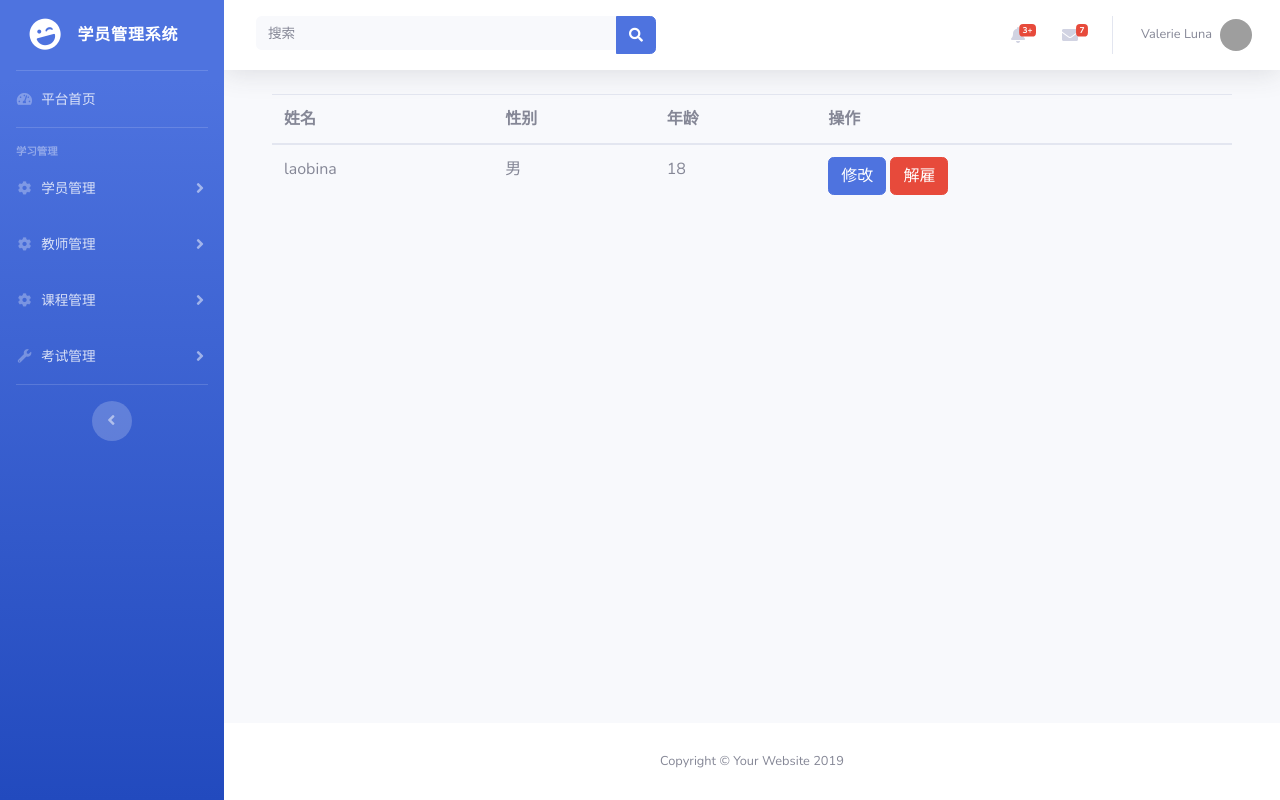
After one commit to faquirying/Flask_Students_sys, a Flask app: page /teachers_list/ in a window 1280 px wide. The commit adds this page. Run offline with Flask 2, Linux system fonts and the light colour scheme; data comes from the database, SQL or seed files in the repository; both versions use the stored data as it was after the commit; parts of the project's set-up code (start-up, migrations or seed data) failed here and were passed over; some libraries are stand-ins or nearby versions; grey boxes are pictures that could not be loaded.

Commit message:
项目base页调整

```diff
--- a/FlaskDirtory/FlaskDirtory/templates/base.html
+++ b/FlaskDirtory/FlaskDirtory/templates/base.html
@@ -31,7 +31,7 @@
     <ul class="navbar-nav bg-gradient-primary sidebar sidebar-dark accordion" id="accordionSidebar">
 
       <!-- Sidebar - Brand -->
-      <a class="sidebar-brand d-flex align-items-center justify-content-center" href="index.html">
+      <a class="sidebar-brand d-flex align-items-center justify-content-center" href="/index/">
         <div class="sidebar-brand-icon rotate-n-15">
           <i class="fas fa-laugh-wink"></i>
         </div>
@@ -43,7 +43,7 @@
 
       <!-- Nav Item - Dashboard -->
       <li class="nav-item">
-        <a class="nav-link" href="index.html">
+        <a class="nav-link" href="/index/">
           <i class="fas fa-fw fa-tachometer-alt"></i>
           <span>平台首页</span></a>
       </li>
@@ -60,9 +60,35 @@
       <li class="nav-item">
         <a class="nav-link collapsed" href="#" data-toggle="collapse" data-target="#collapseTwo" aria-expanded="false" aria-controls="collapseTwo">
           <i class="fas fa-fw fa-cog"></i>
+          <span>学员管理</span>
+        </a>
+        <div id="collapseTwo" class="collapse" aria-labelledby="headingTwo" data-parent="#accordionSidebar">
+          <div class="bg-white py-2 collapse-inner rounded">
+            <h6 class="collapse-header">学员信息管理:</h6>
+            <a class="collapse-item" href="/students_list/">学员信息</a>
+          </div>
+        </div>
+      </li>
+
+      <li class="nav-item">
+        <a class="nav-link collapsed" href="#" data-toggle="collapse" data-target="#collapsefour" aria-expanded="false" aria-controls="collapsefour">
+          <i class="fas fa-fw fa-cog"></i>
+          <span>教师管理</span>
+        </a>
+        <div id="collapsefour" class="collapse" aria-labelledby="headingfour" data-parent="#accordionSidebar">
+          <div class="bg-white py-2 collapse-inner rounded">
+            <h6 class="collapse-header">教师信息管理:</h6>
+            <a class="collapse-item" href="/teachers_list/">教师信息</a>
+          </div>
+        </div>
+      </li>
+
+      <li class="nav-item">
+        <a class="nav-link collapsed" href="#" data-toggle="collapse" data-target="#collapseThree" aria-expanded="false" aria-controls="collapseThree">
+          <i class="fas fa-fw fa-cog"></i>
           <span>课程管理</span>
         </a>
-        <div id="collapseTwo" class="collapse" aria-labelledby="headingTwo" data-parent="#accordionSidebar">
+        <div id="collapseThree" class="collapse" aria-labelledby="headingThree" data-parent="#accordionSidebar">
           <div class="bg-white py-2 collapse-inner rounded">
             <h6 class="collapse-header">课程报名:</h6>
             <a class="collapse-item" href="buttons.html">课程列表</a>
--- a/FlaskDirtory/FlaskDirtory/templates/index.html
+++ b/FlaskDirtory/FlaskDirtory/templates/index.html
@@ -1,4 +1,4 @@
-{% extend "base.html" %}
+{% extends "base.html" %}
 {% block title%}
     哈佛带学管理系统
 {% endblock%}
--- /dev/null
+++ b/FlaskDirtory/FlaskDirtory/templates/teachers_list.html
@@ -0,0 +1,33 @@
+{% extends "base.html" %}
+
+{% block title %}
+    学员列表页
+{% endblock %}
+
+{% block container %}
+    <div class="container-fluid">
+        <table class="table">
+            <thead>
+                <tr>
+                    <th>姓名</th>
+                    <th>性别</th>
+                    <th>年龄</th>
+                    <th>操作</th>
+                </tr>
+            </thead>
+            <tbody>
+                {% for teacher in teachers_list %}
+                <tr>
+                    <td>{{ teacher.name }}</td>
+                    <td>{{ teacher.gender }}</td>
+                    <td>{{ teacher.age }}</td>
+                    <td>
+                        <button class="btn btn-primary">修改</button>
+                        <button class="btn btn-danger">解雇</button>
+                    </td>
+                </tr>
+                {% endfor %}
+            </tbody>
+        </table>
+    </div>
+{% endblock %}
--- a/FlaskDirtory/FlaskDirtory/views.py
+++ b/FlaskDirtory/FlaskDirtory/views.py
@@ -33,10 +33,23 @@ def LoginVaild(fun):
     return inner
 
 
-@app.route("/student_list/", methods=['GET', 'POST'])
-def student_list():
-    student_list = Student.query.all()
+@app.route("/students_list/", methods=['GET', 'POST'])
+def students_list():
+    students_list = Student.query.all()
     return render_template("students_list.html", **locals())
+
+
+@app.route("/teachers_list/", methods=['GET', 'POST'])
+def teachers_list():
+    teachers_list = Teacher.query.all()
+    return render_template("teachers_list.html", **locals())
+
+
+@csrf.exempt
+@app.route("/index/", methods=["GET","POST"])
+@LoginVaild
+def index():
+    return render_template("index.html")
 
 
 @csrf.exempt
@@ -50,7 +63,7 @@ def register():
             user.username = username
             user.password = setPassword(password)
             user.save()
-        return redirect("/student_list/")
+        return redirect("/login/")
     return render_template("register.html")
 
 
@@ -64,7 +77,7 @@ def login():
             user = User.query.filter_by(username=username).first()
             if user and user.password == setPassword(password):
                 # 进行跳转
-                response = redirect("/student_list/")
+                response = redirect("/index/")
                 # 设置cookie
                 response.set_cookie("username", username)
                 response.set_cookie("user_id", str(user.id))
@@ -73,15 +86,6 @@ def login():
                 # 返回跳转
                 return response
     return render_template("login.html", **locals())
-
-
-@app.route("/student_list/", methods=['GET', 'POST'])
-@LoginVaild
-def student_list():
-    students = Student.query.all()
-    print(students)
-    response = render_template("students_list.html", **locals())
-    return response
 
 
 @app.route("/base/")
```
Also changed, not shown: FlaskDirtory/FlaskDirtory/templates/students_list.html (+23 -1 lines), FlaskDirtory/FlaskDirtory/Student_test.sqlite, FlaskDirtory/FlaskDirtory/models.py (line endings or trailing spaces).
